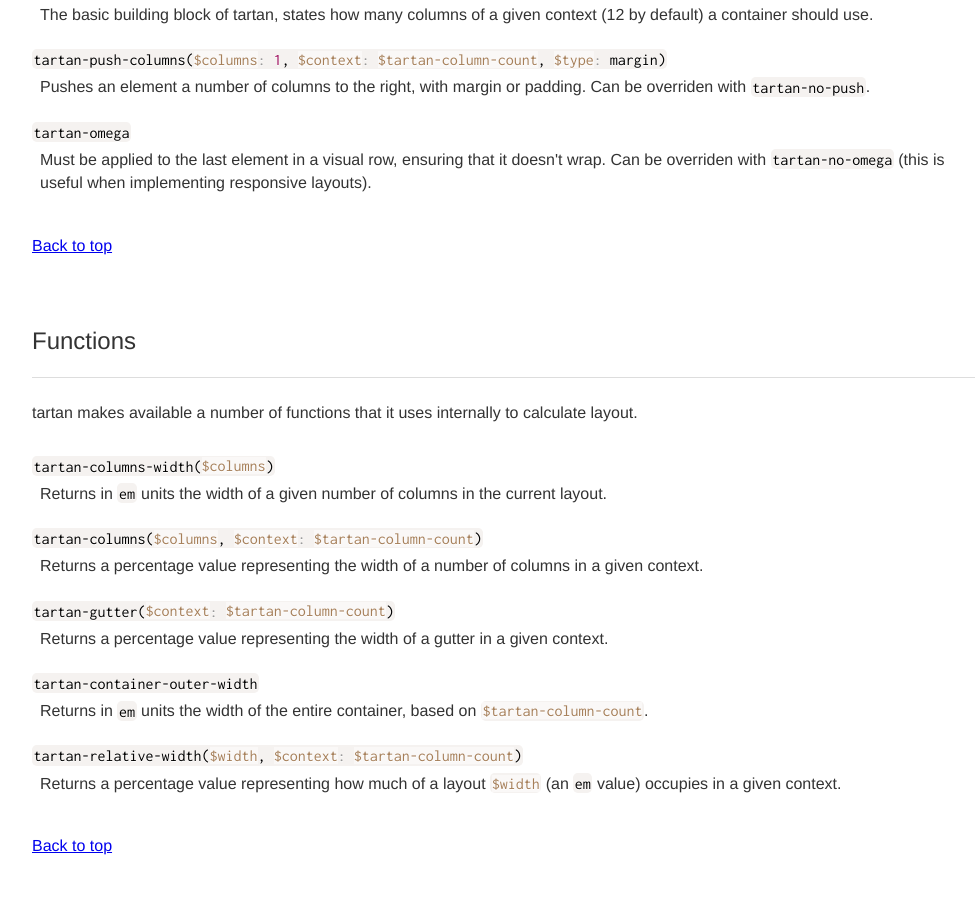
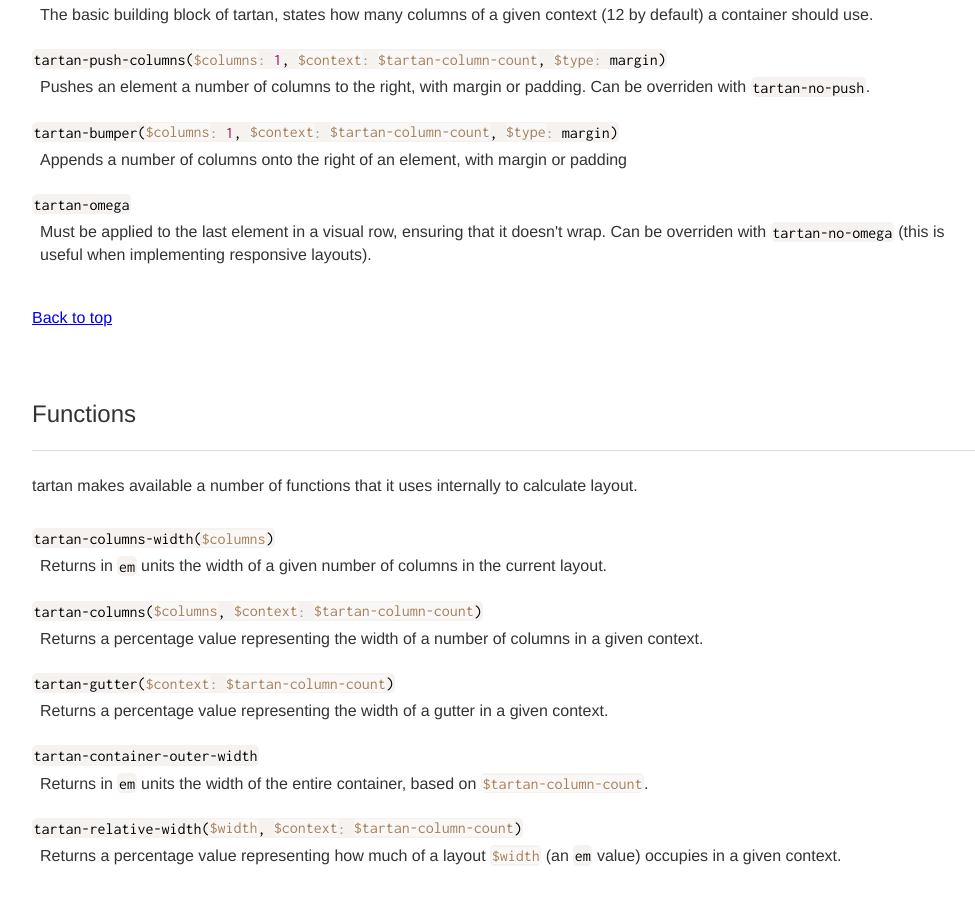
Before and after one commit to jclem/tartan, a plain HTML site: page index.html in a window 1280 px wide. Shown: the part 3506-4411 px from the top of the page, without its empty margins (136-1111 px from the left). Drawn offline with Linux system fonts and the light colour scheme.

Commit message:
Document more mixins

```diff
--- a/index.html
+++ b/index.html
@@ -227,6 +227,9 @@ aside {
       <dt><code class='language-scss'>tartan-push-columns($columns: 1, $context: $tartan-column-count, $type: margin)</code></dt>
       <dd>Pushes an element a number of columns to the right, with margin or padding. Can be overriden with <code class='language-scss'>tartan-no-push</code>.</dd>
 
+      <dt><code class='language-scss'>tartan-bumper($columns: 1, $context: $tartan-column-count, $type: margin)</code></dt>
+      <dd>Appends a number of columns onto the right of an element, with margin or padding</dd>
+
       <dt><code class='language-scss'>tartan-omega</code></dt>
       <dd>Must be applied to the last element in a visual row, ensuring that it doesn't wrap. Can be overriden with <code class='language-scss'>tartan-no-omega</code> (this is useful when implementing responsive layouts).</dd>
     </dl>
```
